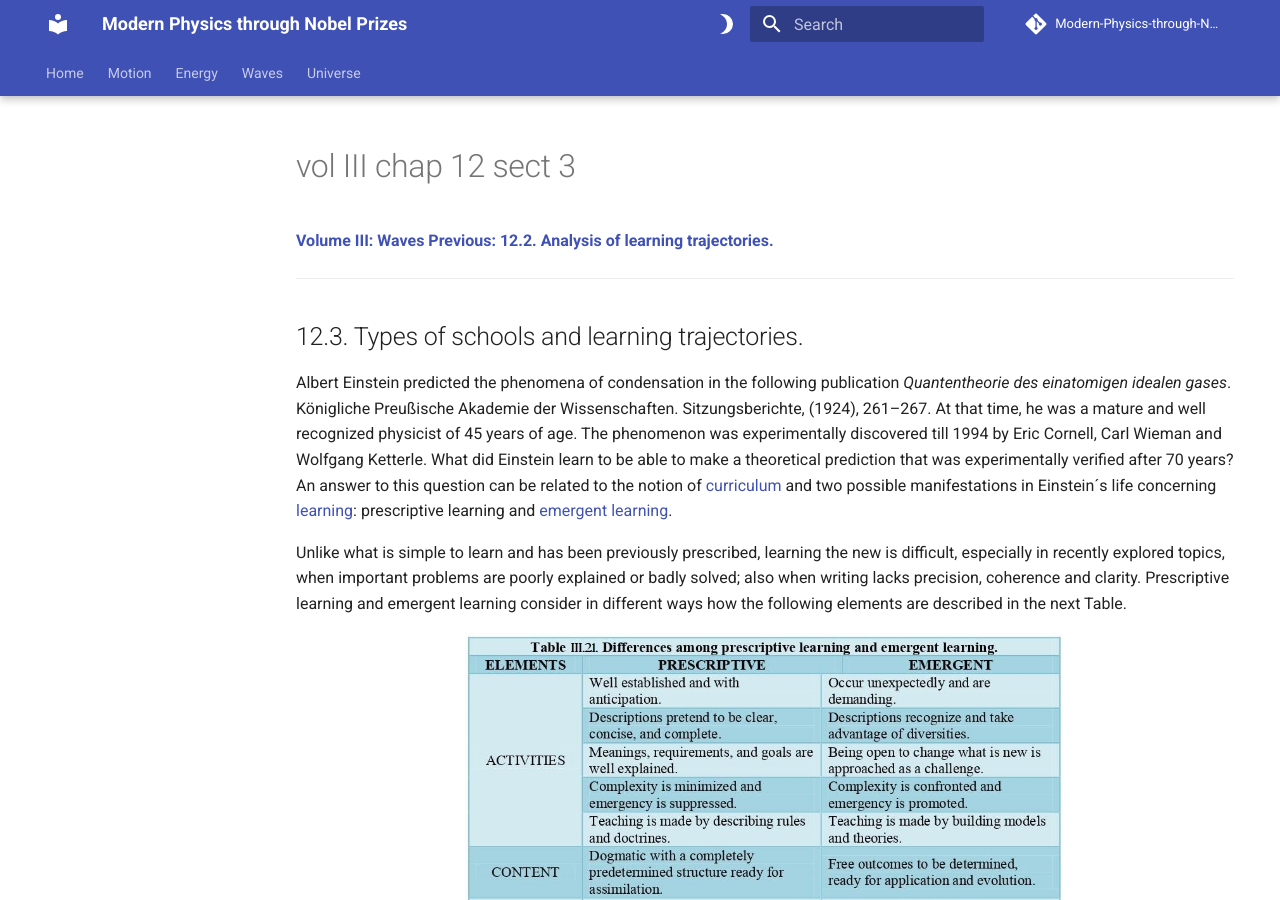
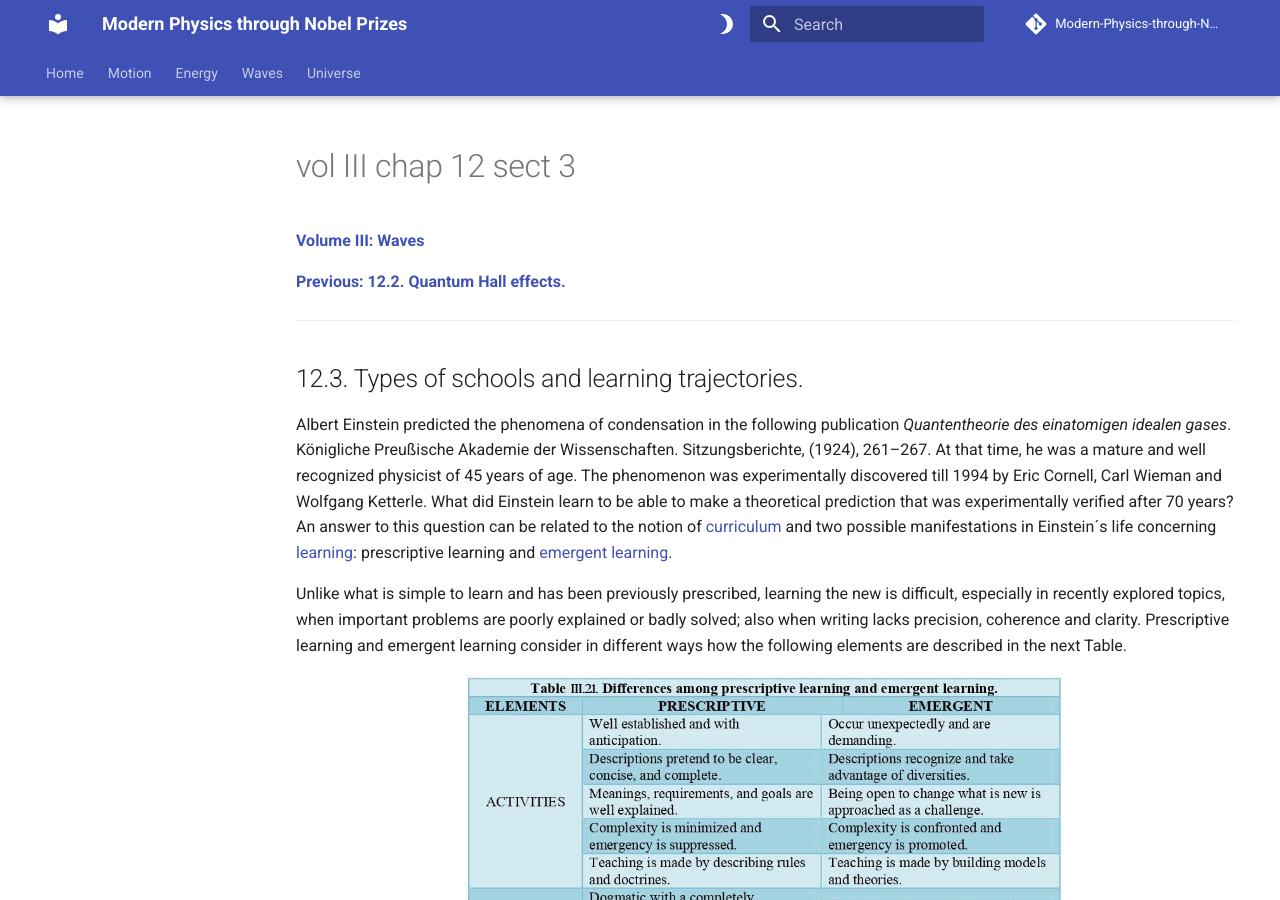
Before and after one commit to modphysnobel/modphysnobel.github.io, an MkDocs documentation site: the page built from docs/vol-III/vol-III-chap-12-sect-3.md, in a window 1280 px wide and 900 px high. Built offline with MkDocs 1.6.1 and Material for MkDocs 9.7.7, drawn with Linux system fonts in a browser that asks for light colours; some web fonts are replaced; comment, search, counter and statistics services are not loaded.

Commit message:
Update vol-III-chap-12-sect-3.md

```diff
--- a/docs/vol-III/vol-III-chap-12-sect-3.md
+++ b/docs/vol-III/vol-III-chap-12-sect-3.md
@@ -1,5 +1,6 @@
 [**Volume III: Waves**](./volume-III.md)
-[**Previous: 12.2. Analysis of learning trajectories.**](https://modphysnobel.github.io/vol-III/vol-III-chap-12-sect-2/)
+
+[**Previous: 12.2. Quantum Hall effects.**](https://modphysnobel.github.io/vol-III/vol-III-chap-12-sect-2/)
 
 ***
 
```
